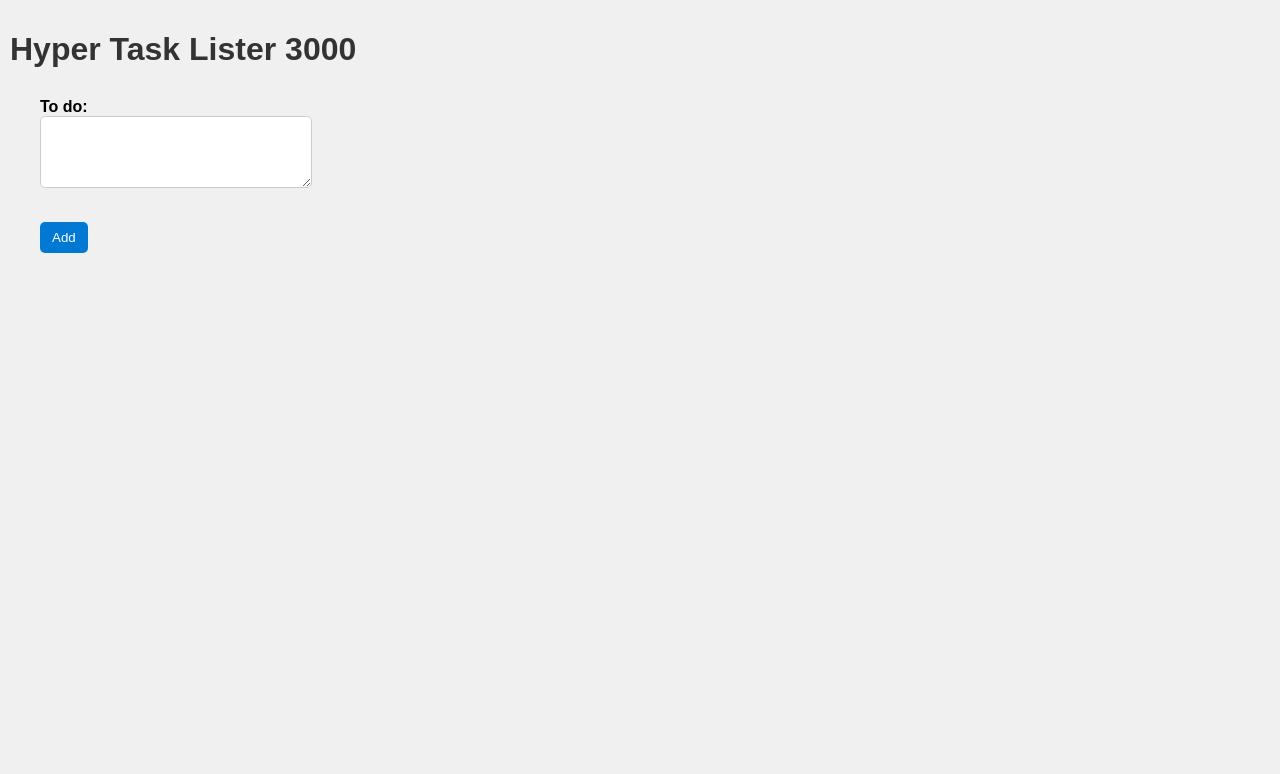
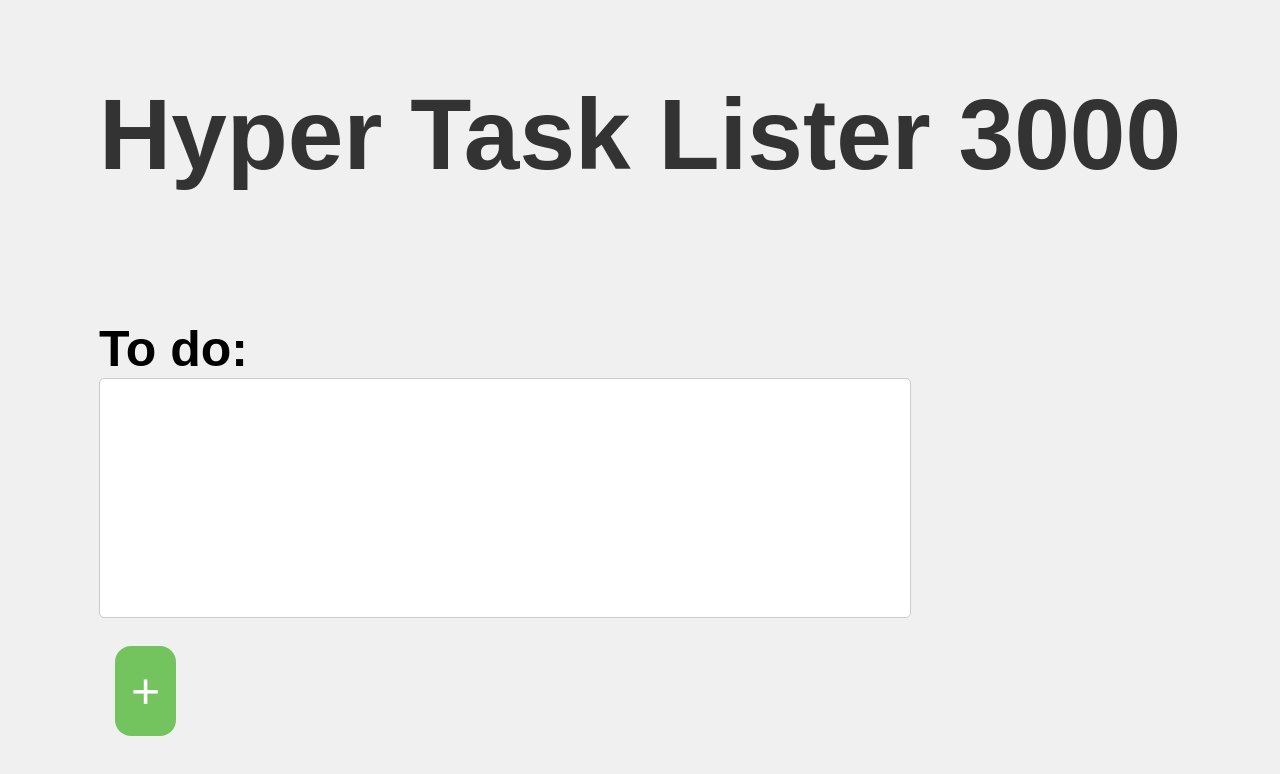
Before and after one commit to ephimeteus/todolist, a React (Vite) app in the folder toDo/: page / in a window 1280 px wide. Shown: the top 774 px of the page. Built offline with nearby package versions, Linux system fonts and the light colour scheme.

Commit message:
Adjusted style

```diff
--- a/toDo/components/AddToDo.jsx
+++ b/toDo/components/AddToDo.jsx
@@ -20,7 +20,7 @@ function AddToDo ({ createToDo }) {
                     <label htmlFor="new-toDo">To do:</label>
                     <textarea id="new-toDo" rows="4" cols="20" required value= { text } onChange={ handleChange }></textarea>
                 </div>
-                <button onClick={ handleSubmit } className="button" id='addButton'>Add</button>
+                <button onClick={ handleSubmit } className="button" id='addButton'> + </button>
             </form>
         </>
     );
--- a/toDo/components/ToDo.jsx
+++ b/toDo/components/ToDo.jsx
@@ -1,9 +1,7 @@
 function ToDo ({ description }) {
     return(
         <div className="toDo">
-            <div className="toDo-upper-section">
-                <input type="checkbox"></input>
-            </div>
+            <div className="toDo-upper-section"></div>
             <div className="toDo-lower-section">
                 <p>{ description }</p>
             </div>
--- a/toDo/components/ToDoList.jsx
+++ b/toDo/components/ToDoList.jsx
@@ -6,7 +6,7 @@ function ToDoList({ toDos, deleteToDo }) {
         {toDos.map((text, index) => (
           <li key={index}>
             <ToDo description={text}/>
-            <button className= "button" onClick={() => deleteToDo(index)}>Delete</button>
+            <button className= "button" onClick={() => deleteToDo(index)}> x </button>
           </li>
         ))}
       </ul>
--- a/toDo/src/App.css
+++ b/toDo/src/App.css
@@ -1,26 +1,26 @@
-/* App.css */
 body {
     font-family: Arial, sans-serif;
+    font-size: 50px;
     background-color: #f0f0f0;
-    margin: 10px;
-    padding: 0;
+    margin: auto;
+    padding: 10px;
     display: flex;
     flex-direction: column;
+    min-height: 100vh;
 
-    min-height: 100vh;
+    align-items: center;
   }
 
   h1 {
     color: #333;
-    font-size: 2rem;
-    margin-bottom: 20px;
+    margin-bottom: 8rem;
   }
 
   /* ToDo.css */
   .toDo {
     display: inline-block; /* Display ToDo items inline */
-    width: 200px; /* Adjust the width as needed */
-    margin: 10px;
+    width: 40vh; /* Adjust the width as needed */
+    margin-bottom: 3rem;
     border: 1px solid #ccc;
     padding: 10px;
     border-radius: 5px;
@@ -38,11 +38,6 @@ body {
     overflow-wrap: break-word;
   }
 
-  h3 {
-    color: #333;
-    font-size: 1.5rem;
-  }
-
   p {
     color: #666;
   }
@@ -51,10 +46,11 @@ body {
     background-color: #0078d4;
     color: #fff;
     border: none;
-    padding: 8px 12px;
-    border-radius: 5px;
+    padding: 1rem;
+    margin: 1rem;
+    border-radius: 1rem;
     cursor: pointer;
-    margin-right: 10px;
+    font-size: inherit;
   }
 
   .button:hover {
@@ -64,37 +60,35 @@ body {
   /* AddTodo.css */
   /* Style the form and input area */
   #newToDoForm {
+    font-size: inherit;
     display: block;
     align-items: center;
-    width: 20rem;
-  }
-
-  .form-section {
-    margin: 30px;
+    width: 50rem;
   }
 
   label {
     font-weight: bold;
-    margin-bottom: 5px;
+    margin-bottom: 10rem;
   }
 
   textarea {
+    font-size: inherit;
     width: 100%;
     padding: 5px;
     border: 1px solid #ccc;
     border-radius: 5px;
+    resize: none;
   }
 
   #addButton {
-    background-color: #0078d4;
-    color: #fff;
-    border: none;
-    padding: 8px 12px;
-    border-radius: 5px;
-    cursor: pointer;
-    margin-left: 30px;
+    background-color: #73c45e;
   }
 
   #addButton:hover {
-    background-color: #2fb345;
+    background-color: #41e600;
   }
+
+  ul {
+    list-style-type: none;
+    padding:0px;
+  }
```
Also changed, not shown: 1 other file (tests, documents, lock files or other folders).
